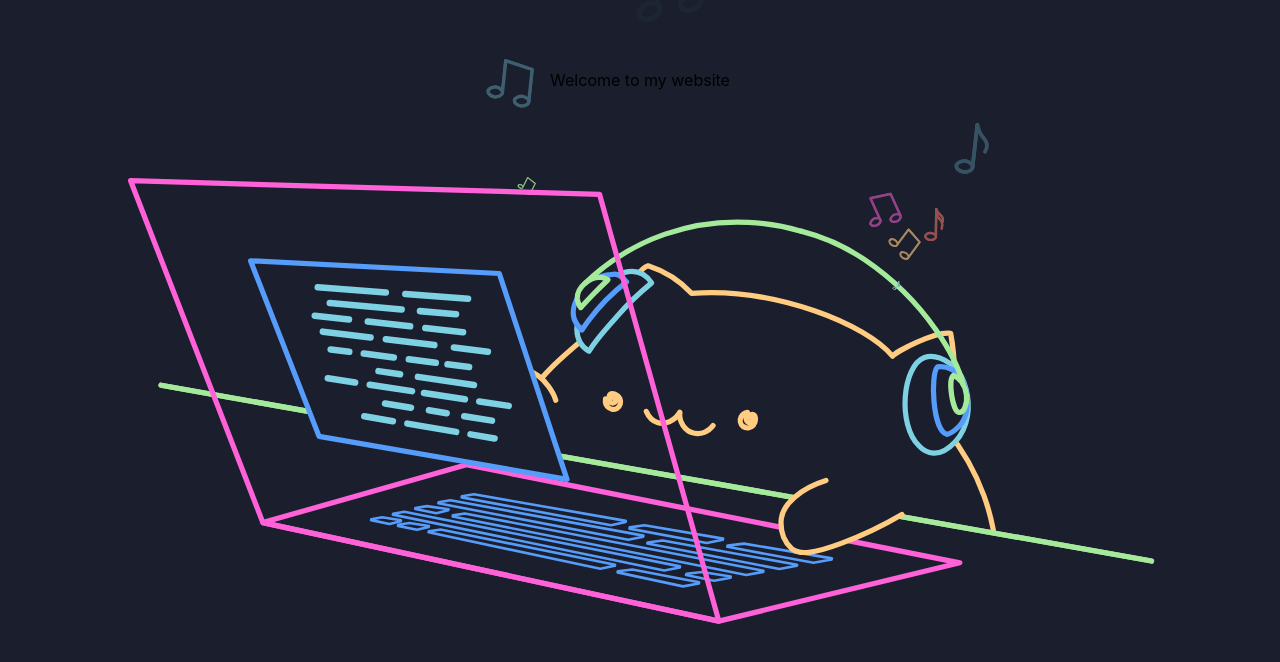
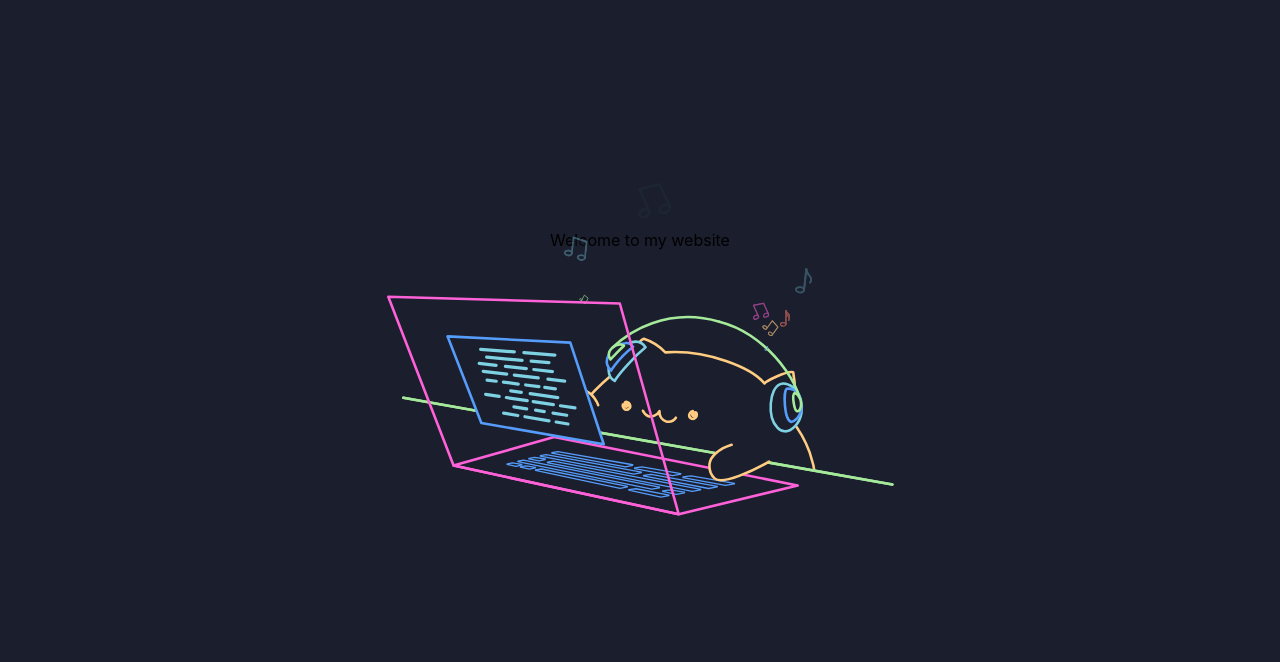
Before and after one commit to sdrew712/sarahs-website, a Next.js app: page / in a window 1280 px wide. Shown: the top 662 px of the page. Built offline with nearby package versions, Linux system fonts and the light colour scheme.

Commit message:
added props for bongo cat

```diff
--- a/components/bongo-cat/index.js
+++ b/components/bongo-cat/index.js
@@ -1,8 +1,7 @@
 import {useEffect} from 'react'
 import gsap from "gsap"
 
-export default function BongoCat() {
-
+export default function BongoCat(props) {
     useEffect(() => {
         var _a, _b;
         const ID = "bongo-cat";
@@ -91,7 +90,8 @@ export default function BongoCat() {
     })
 
     return (
-        <div className="container"><svg xmlns="http://www.w3.org/2000/svg" viewBox="0 0 783.55 354.91">
+        <div className="container" style={{ width: props.width, height: props.height }}>
+            <svg xmlns="http://www.w3.org/2000/svg" viewBox="0 0 783.55 354.91">
                 <g id="bongo-cat">
                     <g className="head">
                         <path d="M280.4,221l383.8,62.6a171.4,171.4,0,0,0-9.2-40.5,174,174,0,0,0-28.7-50.5,163.3,163.3,0,0,0,3.2-73.8c-11.6-1.9-42,14.2-44.5,17.5-19.6-24-88.5-52.7-153.7-48.1A78.8,78.8,0,0,0,398,67.1c-9.8,2.9-19,29.7-19.4,33.7a320,320,0,0,0-31.7,23.6c-14,11.8-28.9,24.4-42.5,44.3A173,173,0,0,0,280.4,221Z"></path>
--- a/pages/index.js
+++ b/pages/index.js
@@ -11,7 +11,7 @@ export default function Home() {
         <link rel="icon" href="/favicon.ico" />
       </Head>
       <div>Welcome to my website</div>
-      <BongoCat/>
+      <BongoCat width="40%" height="40%"/>
     </div>
   )
 }
--- a/styles/bongo-cat.scss
+++ b/styles/bongo-cat.scss
@@ -7,20 +7,7 @@
   --cyan: #7ed1e2;
 }
 
-//   body {
-//     height: 100vh;
-//     width: 100vw;
-//     background: var(--bg);
-//     display: flex;
-//     place-content: center;
-//     align-items: flex-end;
-//     overflow: hidden;
-//   }
-
 .container  {
-  width: 80vw;
-  height: 80vh;
-
   svg {
     height: 100%;
     width: 100%;
```
Lines whose indentation alone changed are shown as unchanged.
